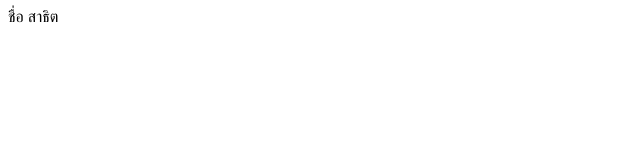
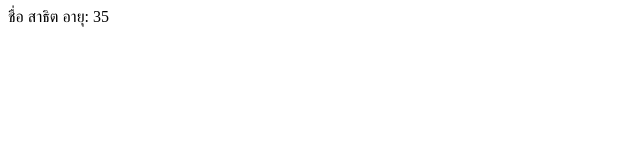
Before and after one commit to dixonsatit/git-init, a plain HTML site: page aueng.html in a window 1280 px wide. Shown: the full height of the page, 0-640 px from the left. Drawn offline with Linux system fonts and the light colour scheme.

Commit message:
แก้ชื่อต่อ

```diff
--- a/aueng.html
+++ b/aueng.html
@@ -9,6 +9,7 @@
 
 <body>
     ชื่อ สาธิต
+    อายุ: 35
 </body>
 
 </html>
```
